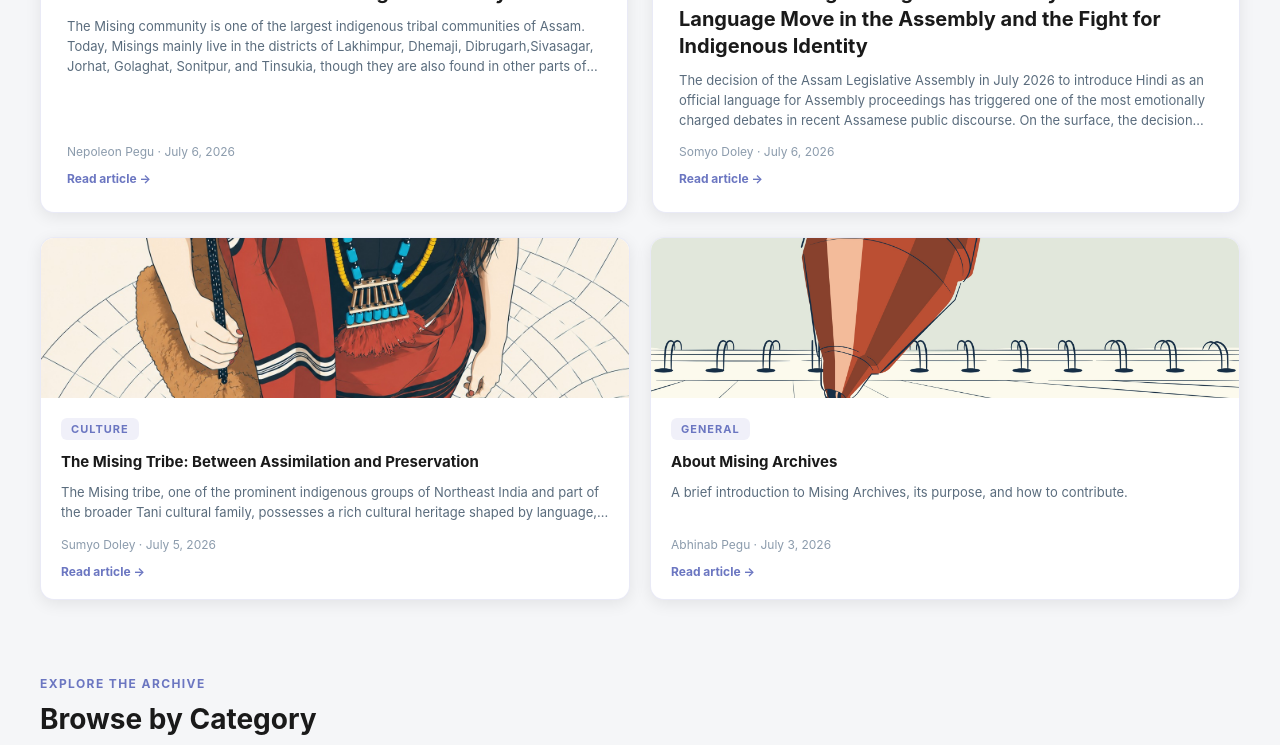
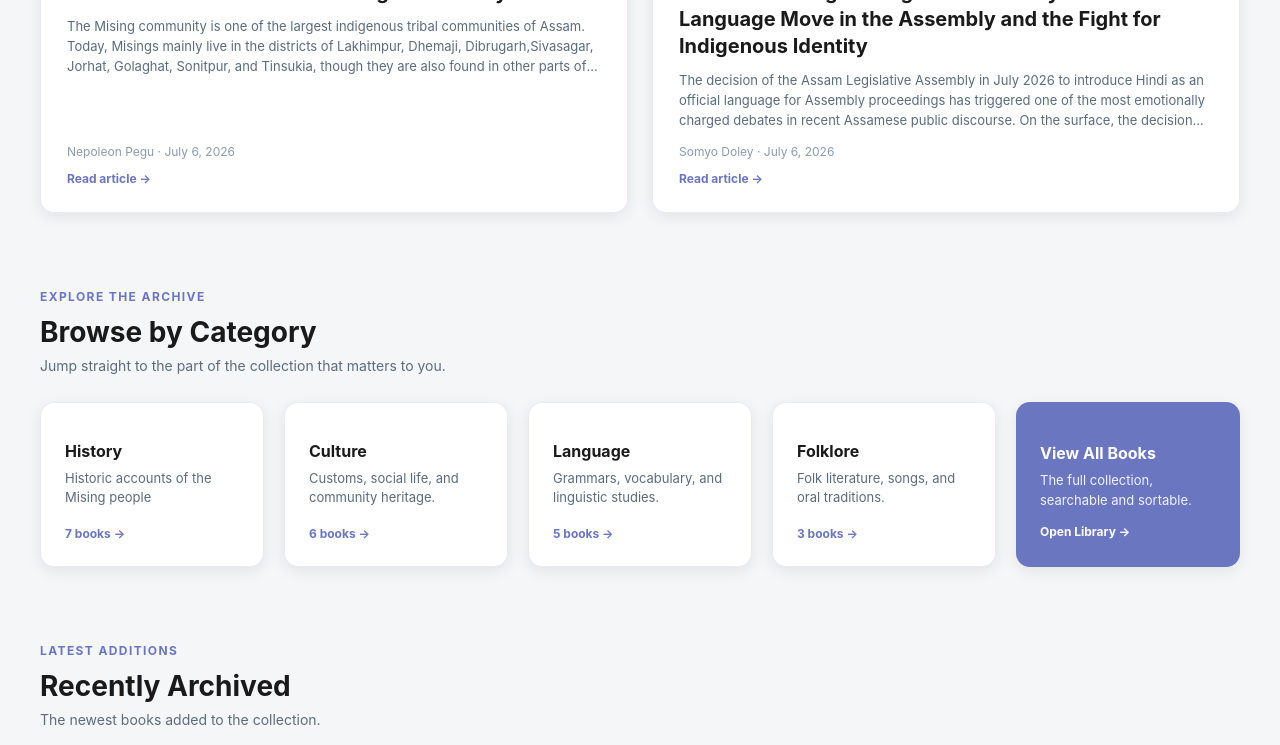
Before and after one commit to abhinabpegu/misingarchives, a React (Vite) app: page / in a window 1280 px wide. Shown: the part 1072-1817 px from the top of the page. Built offline with nearby package versions, Linux system fonts and the light colour scheme.

Commit message:
minor bug fixed

```diff
--- a/src/pages/Home.jsx
+++ b/src/pages/Home.jsx
@@ -41,7 +41,6 @@ const featuredArticles = fillerNeeded > 0
   : markedFeatured
 
 const featuredResultSlugs = new Set(featuredArticles.map(a => a.slug))
-const otherArticles = sortedArticles.filter(a => !featuredResultSlugs.has(a.slug)).slice(0, 3)
 
   const eyebrow = {
     fontSize: '12px',
@@ -213,14 +212,13 @@ const otherArticles = sortedArticles.filter(a => !featuredResultSlugs.has(a.slug
           </Link>
         </div>
 
-       {featuredArticles.length > 0 && (
+      {featuredArticles.length > 0 && (
   <div
     className="featured-articles-grid"
     style={{
       display: 'grid',
       gridTemplateColumns: featuredArticles.length === 2 ? '1fr 1fr' : '1fr',
-      gap: '24px',
-      marginBottom: otherArticles.length > 0 ? '24px' : 0
+      gap: '24px'
     }}
   >
     {featuredArticles.map(a => (
@@ -229,17 +227,6 @@ const otherArticles = sortedArticles.filter(a => !featuredResultSlugs.has(a.slug
   </div>
 )}
 
-{otherArticles.length > 0 && (
-  <div style={{
-    display: 'grid',
-    gridTemplateColumns: 'repeat(auto-fit, minmax(240px, 1fr))',
-    gap: '20px'
-  }}>
-    {otherArticles.map(a => (
-      <ArticleCard key={a.slug} article={a} />
-    ))}
-  </div>
-)}
       </section>
 
 
```
